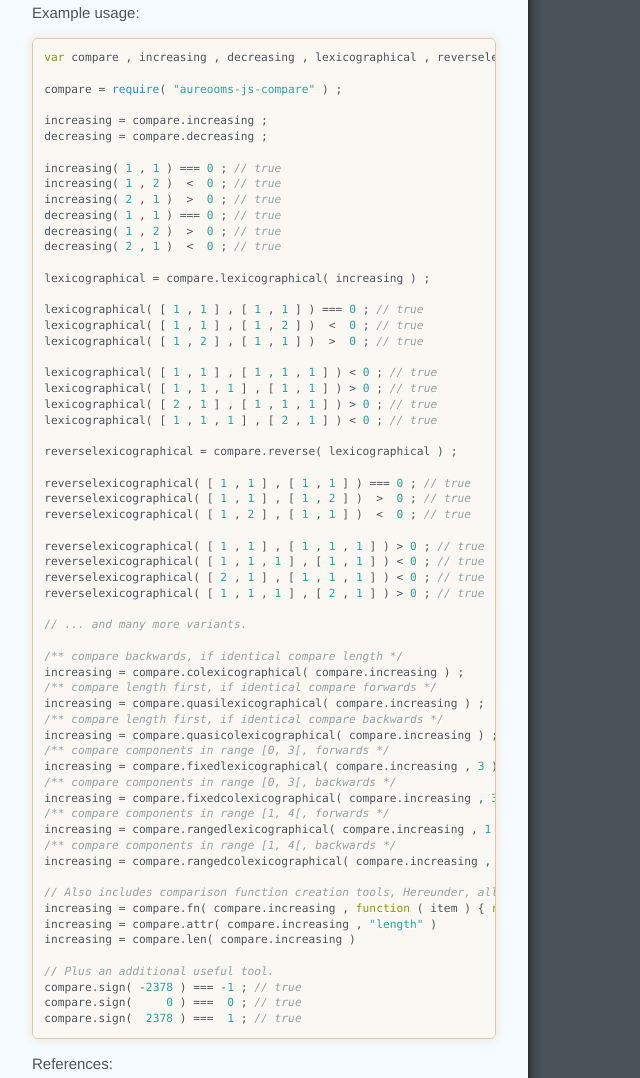
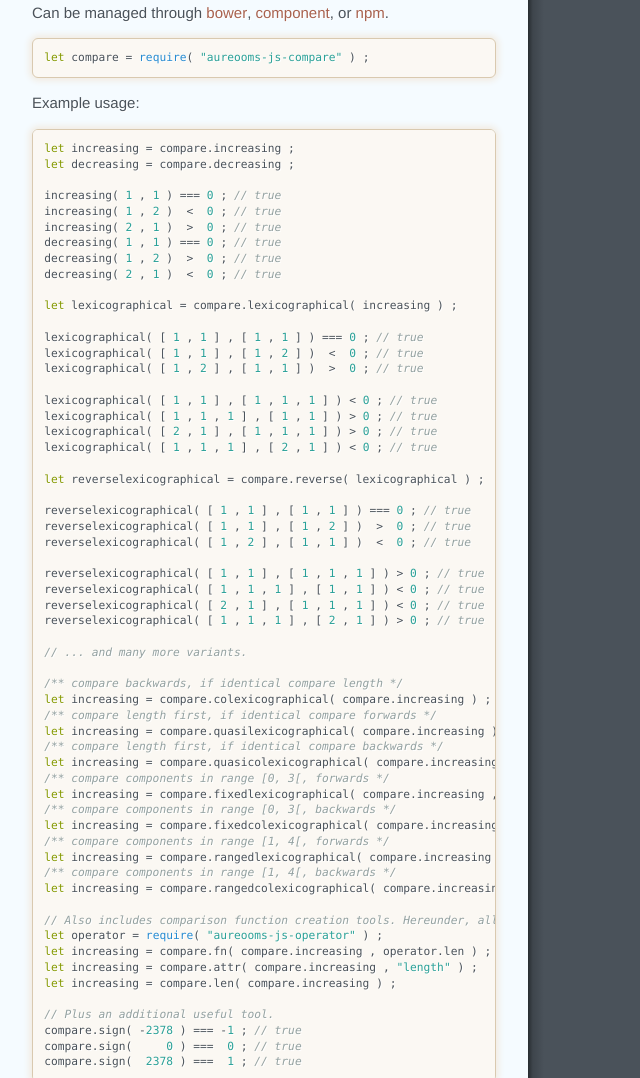
Before and after one commit to make-github-pseudonymous-again/js-compare, a plain HTML site: page index.html in a window 1280 px wide. Shown: the part 3231-4309 px from the top of the page, without its empty margins (0-640 px from the left). Drawn offline with Linux system fonts and the light colour scheme.

Commit message:
undefined

```diff
--- a/index.html
+++ b/index.html
@@ -10,13 +10,13 @@
 <a href="https://codeclimate.com/github/aureooms/js-compare"><img src="http://img.shields.io/codeclimate/github/aureooms/js-compare.svg?style=flat" alt="Code Climate"></a>
 <a href="https://www.npmjs.org/package/aureooms-js-compare"><img src="http://img.shields.io/npm/dm/aureooms-js-compare.svg?style=flat" alt="NPM downloads per month"></a>
 <a href="https://github.com/aureooms/js-compare/issues"><img src="http://img.shields.io/github/issues/aureooms/js-compare.svg?style=flat" alt="GitHub issues"></a></p>
+<p>Can be managed through <a href="https://github.com/bower/bower">bower</a>,
+<a href="https://github.com/componentjs/component">component</a>, or
+<a href="https://github.com/npm/npm">npm</a>.</p>
+<pre><code class="lang-js"><span class="hljs-keyword">let</span> compare = <span class="hljs-built_in">require</span>( <span class="hljs-string">"aureooms-js-compare"</span> ) ;</code></pre>
 <p>Example usage:</p>
-<pre><code class="lang-javascript"><span class="hljs-keyword">var</span> compare , increasing , decreasing , lexicographical , reverselexicographical ;
-
-compare = <span class="hljs-built_in">require</span>( <span class="hljs-string">"aureooms-js-compare"</span> ) ;
-
-increasing = compare.increasing ;
-decreasing = compare.decreasing ;
+<pre><code class="lang-js"><span class="hljs-keyword">let</span> increasing = compare.increasing ;
+<span class="hljs-keyword">let</span> decreasing = compare.decreasing ;
 
 increasing( <span class="hljs-number">1</span> , <span class="hljs-number">1</span> ) === <span class="hljs-number">0</span> ; <span class="hljs-comment">// true</span>
 increasing( <span class="hljs-number">1</span> , <span class="hljs-number">2</span> )  &lt;  <span class="hljs-number">0</span> ; <span class="hljs-comment">// true</span>
@@ -25,7 +25,7 @@
 decreasing( <span class="hljs-number">1</span> , <span class="hljs-number">2</span> )  &gt;  <span class="hljs-number">0</span> ; <span class="hljs-comment">// true</span>
 decreasing( <span class="hljs-number">2</span> , <span class="hljs-number">1</span> )  &lt;  <span class="hljs-number">0</span> ; <span class="hljs-comment">// true</span>
 
-lexicographical = compare.lexicographical( increasing ) ;
+<span class="hljs-keyword">let</span> lexicographical = compare.lexicographical( increasing ) ;
 
 lexicographical( [ <span class="hljs-number">1</span> , <span class="hljs-number">1</span> ] , [ <span class="hljs-number">1</span> , <span class="hljs-number">1</span> ] ) === <span class="hljs-number">0</span> ; <span class="hljs-comment">// true</span>
 lexicographical( [ <span class="hljs-number">1</span> , <span class="hljs-number">1</span> ] , [ <span class="hljs-number">1</span> , <span class="hljs-number">2</span> ] )  &lt;  <span class="hljs-number">0</span> ; <span class="hljs-comment">// true</span>
@@ -36,7 +36,7 @@
 lexicographical( [ <span class="hljs-number">2</span> , <span class="hljs-number">1</span> ] , [ <span class="hljs-number">1</span> , <span class="hljs-number">1</span> , <span class="hljs-number">1</span> ] ) &gt; <span class="hljs-number">0</span> ; <span class="hljs-comment">// true</span>
 lexicographical( [ <span class="hljs-number">1</span> , <span class="hljs-number">1</span> , <span class="hljs-number">1</span> ] , [ <span class="hljs-number">2</span> , <span class="hljs-number">1</span> ] ) &lt; <span class="hljs-number">0</span> ; <span class="hljs-comment">// true</span>
 
-reverselexicographical = compare.reverse( lexicographical ) ;
+<span class="hljs-keyword">let</span> reverselexicographical = compare.reverse( lexicographical ) ;
 
 reverselexicographical( [ <span class="hljs-number">1</span> , <span class="hljs-number">1</span> ] , [ <span class="hljs-number">1</span> , <span class="hljs-number">1</span> ] ) === <span class="hljs-number">0</span> ; <span class="hljs-comment">// true</span>
 reverselexicographical( [ <span class="hljs-number">1</span> , <span class="hljs-number">1</span> ] , [ <span class="hljs-number">1</span> , <span class="hljs-number">2</span> ] )  &gt;  <span class="hljs-number">0</span> ; <span class="hljs-comment">// true</span>
@@ -50,24 +50,25 @@
 <span class="hljs-comment">// ... and many more variants.</span>
 
 <span class="hljs-comment">/** compare backwards, if identical compare length */</span>
-increasing = compare.colexicographical( compare.increasing ) ;
+<span class="hljs-keyword">let</span> increasing = compare.colexicographical( compare.increasing ) ;
 <span class="hljs-comment">/** compare length first, if identical compare forwards */</span>
-increasing = compare.quasilexicographical( compare.increasing ) ;
+<span class="hljs-keyword">let</span> increasing = compare.quasilexicographical( compare.increasing ) ;
 <span class="hljs-comment">/** compare length first, if identical compare backwards */</span>
-increasing = compare.quasicolexicographical( compare.increasing ) ;
+<span class="hljs-keyword">let</span> increasing = compare.quasicolexicographical( compare.increasing ) ;
 <span class="hljs-comment">/** compare components in range [0, 3[, forwards */</span>
-increasing = compare.fixedlexicographical( compare.increasing , <span class="hljs-number">3</span> ) ;
+<span class="hljs-keyword">let</span> increasing = compare.fixedlexicographical( compare.increasing , <span class="hljs-number">3</span> ) ;
 <span class="hljs-comment">/** compare components in range [0, 3[, backwards */</span>
-increasing = compare.fixedcolexicographical( compare.increasing , <span class="hljs-number">3</span> ) ;
+<span class="hljs-keyword">let</span> increasing = compare.fixedcolexicographical( compare.increasing , <span class="hljs-number">3</span> ) ;
 <span class="hljs-comment">/** compare components in range [1, 4[, forwards */</span>
-increasing = compare.rangedlexicographical( compare.increasing , <span class="hljs-number">1</span> , <span class="hljs-number">4</span> ) ;
+<span class="hljs-keyword">let</span> increasing = compare.rangedlexicographical( compare.increasing , <span class="hljs-number">1</span> , <span class="hljs-number">4</span> ) ;
 <span class="hljs-comment">/** compare components in range [1, 4[, backwards */</span>
-increasing = compare.rangedcolexicographical( compare.increasing , <span class="hljs-number">1</span> , <span class="hljs-number">4</span> ) ;
+<span class="hljs-keyword">let</span> increasing = compare.rangedcolexicographical( compare.increasing , <span class="hljs-number">1</span> , <span class="hljs-number">4</span> ) ;
 
-<span class="hljs-comment">// Also includes comparison function creation tools, Hereunder, all versions are equivalent.</span>
-increasing = compare.fn( compare.increasing , <span class="hljs-function"><span class="hljs-keyword">function</span> <span class="hljs-params">( item )</span> </span>{ <span class="hljs-keyword">return</span> item.length ; } )
-increasing = compare.attr( compare.increasing , <span class="hljs-string">"length"</span> )
-increasing = compare.len( compare.increasing )
+<span class="hljs-comment">// Also includes comparison function creation tools. Hereunder, all versions are equivalent.</span>
+<span class="hljs-keyword">let</span> operator = <span class="hljs-built_in">require</span>( <span class="hljs-string">"aureooms-js-operator"</span> ) ;
+<span class="hljs-keyword">let</span> increasing = compare.fn( compare.increasing , operator.len ) ;
+<span class="hljs-keyword">let</span> increasing = compare.attr( compare.increasing , <span class="hljs-string">"length"</span> ) ;
+<span class="hljs-keyword">let</span> increasing = compare.len( compare.increasing ) ;
 
 <span class="hljs-comment">// Plus an additional useful tool.</span>
 compare.sign( -<span class="hljs-number">2378</span> ) === -<span class="hljs-number">1</span> ; <span class="hljs-comment">// true</span>
```
